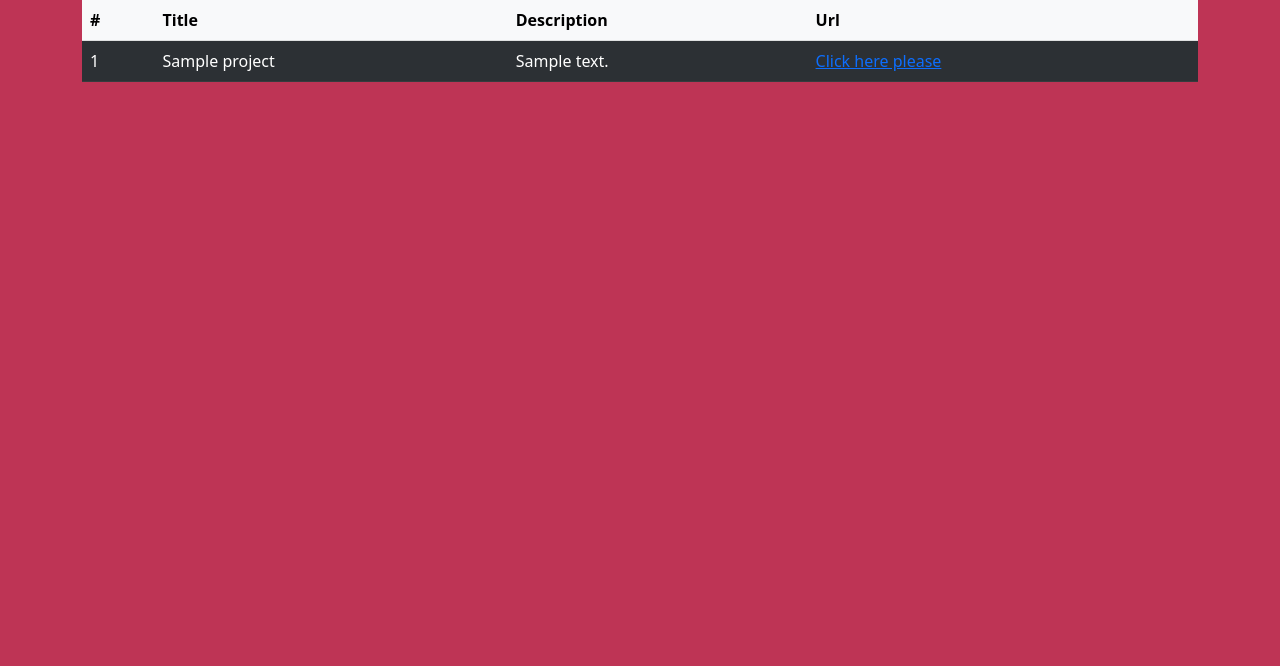
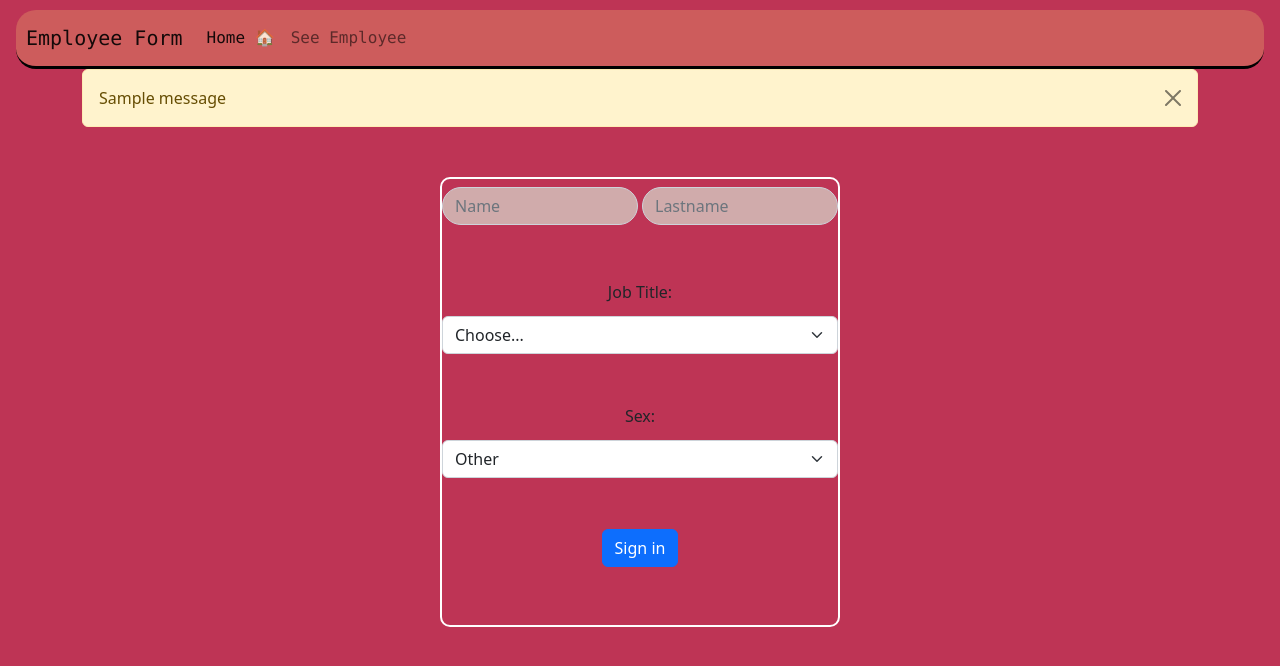
Before and after one commit to SkyDiVe3/employeeForm_Graphic-project, a Django app: page / in a window 1280 px wide. Shown: the top 666 px of the page. Run offline with Django 4.2, Linux system fonts and the light colour scheme; tables that the repository leaves empty hold one stand-in row (values such as "Sample post"); one stand-in notice (Sample message) is shown.

Commit message:
Big Commit: Changes On Form
1. Created a Django validated form instead of html, and added styling for it
2. Edited base html, added js scripts to static files that manipulate navigation bar
3. Created form.py where I created Django form inputs and widgets
4. Edited view.py, added Django form to template request, added a validation message

```diff
--- a/employeeForm_Graphic/urls.py
+++ b/employeeForm_Graphic/urls.py
@@ -20,6 +20,6 @@ from formular import views
 
 urlpatterns = [
     path('admin/', admin.site.urls),
-    path('', views.home, name ='home')
-
+    path('', views.home, name ='home'),
+    path('show/', views.showTableDB, name = 'showTableDB'),
 ]
--- /dev/null
+++ b/formular/forms.py
@@ -0,0 +1,55 @@
+from django import forms
+
+class CustomTextInput(forms.TextInput):
+    def __init__(self, placeholder, *args, **kwargs):
+        super().__init__(*args, **kwargs)
+        self.attrs['class'] = 'form-control my-2'  # Add 'form-control' class for styling
+        self.attrs['placeholder'] = placeholder  # Set the placeholder attribute
+        self.attrs['required'] = True  # Set the field as required
+
+class CustomSelect(forms.Select):
+    def __init__(self, *args, **kwargs):
+        super().__init__(*args, **kwargs)
+        self.attrs['class'] = 'form-select my-1'  # Add 'form-select' class for styling
+        self.attrs['required'] = True  # Set the field as required
+
+    def create_option(self, name, value, label, selected, index, subindex=None, attrs=None):
+        """
+        Create an option for the select field.
+
+        This method overrides the base create_option method to add custom
+        functionality. In this case, it sets the 'selected' attribute to
+        the default option, represented by an empty value.
+
+        Args:
+            name (str): The name of the field.
+            value (str): The value of the option.
+            label (str): The display label for the option.
+            selected (bool): Whether the option is selected.
+            index (int): The index of the option.
+            subindex (int): The subindex of the option.
+            attrs (dict): Additional attributes for the option.
+
+        Returns:
+            dict: The option with custom attributes.
+
+        """
+        option = super().create_option(name, value, label, selected, index, subindex=subindex, attrs=attrs)
+        if value == '':
+            option['attrs']['selected'] = 'selected'  # Set the default option as selected
+        return option
+
+class EmployeeForm(forms.Form):
+    firstname = forms.CharField(label='First Name', max_length=30, widget=CustomTextInput(placeholder='Name'))
+    lastname = forms.CharField(label='Last Name', max_length=30, widget=CustomTextInput(placeholder='Lastname'))
+
+    gender = forms.ChoiceField(
+        label='Gender:',
+        choices=[('other', 'Other'), ('male', 'Male'), ('female', 'Female')],
+        widget=CustomSelect()
+    )
+    jobCategories = forms.ChoiceField(
+        label='Job Title:',
+        choices=[('', 'Choose...'),('hr', 'HR'), ('softDev', 'Software Dev'), ('tester', 'Tester')],
+        widget=CustomSelect()
+    )
--- /dev/null
+++ b/formular/static/formular/cs/custom.css
@@ -0,0 +1,63 @@
+body {
+    background-color: #BE3455;
+    margin: 0;
+    padding: 0;
+}
+
+/*Visualisation*/
+/*#show_Table {
+    margin-top: 100px;
+    padding: 0 ;
+
+}*/
+
+.base_Wrap{
+    width: 1920px;
+    height: 1280px;
+
+}
+
+.form_parent{
+    display: flex;
+    width: 400px;
+    height: 450px;
+
+    margin-top: 50px;
+    margin-left: auto;
+    margin-right: auto;
+    text-align: center;
+    border: 2px white solid;
+    border-radius: 10px;
+    background-color: ;
+}
+
+.form-control {
+    background: #D0ABAB;
+    border-radius: 30px;
+
+}
+
+.navbar {
+  margin-top: 10px;
+  background-color: indianred !important;
+  border-bottom: 3px solid black !important;
+  border-radius: 20px;
+  font-family: Consolas;
+
+
+}
+.navbar .navbar-brand{
+    margin-left: 10px;
+
+}
+.navbar .nav-link{
+
+}
+
+.invalid-feedback{
+    color: skyblue;
+}
+
+.valid-feedback{
+    color: darkgray;
+}
--- a/formular/static/formular/custom.css
+++ /dev/null
@@ -1,8 +0,0 @@
-body {
-    background-color: #BE3455;
-}
-#show_Table {
-    margin-top: 0;
-    padding: 0 ;
-
-}
--- /dev/null
+++ b/formular/static/formular/javascript/navCollapse.js
@@ -0,0 +1,5 @@
+$(document).ready(function() {
+        $(".navbar-toggler").click(function() {
+            $(".collapse.navbar-collapse").slideToggle("slow");
+    });
+});
--- /dev/null
+++ b/formular/templates/formular/base.html
@@ -0,0 +1,112 @@
+{% load static%}
+
+    <html xmlns="http://www.w3.org/1999/xhtml">
+        <head>
+            <meta charset="utf-8">
+            <meta name="viewport" content="width=device-width, initial-scale=1">
+
+            <title>{% block title%} Formular{% endblock %}</title>
+
+            <link href="https://cdn.jsdelivr.net/npm/bootstrap@5.2.3/dist/css/bootstrap.min.css" rel="stylesheet" integrity="sha384-rbsA2VBKQhggwzxH7pPCaAqO46MgnOM80zW1RWuH61DGLwZJEdK2Kadq2F9CUG65" crossorigin="anonymous">
+            <!-- Add jqeuery library to the project -->
+            <script src="https://cdnjs.cloudflare.com/ajax/libs/jquery/3.6.0/jquery.min.js"></script>
+            <link rel="stylesheet" href="{% static 'formular/cs/custom.css' %}">
+
+            <!-- Create an animation of oppening and closing navigation bar then the window is small -->
+            <script type="text/javascript" src="{% static 'formular/javascript/navCollapse.js' %}"></script>
+
+
+        </head>
+        <body>
+
+            <nav class="navbar navbar-expand-lg navbar-light bg-light mx-3">
+                <!--
+            In url function we provide url name for from
+            the file with url's path we need. [.\employeeForm_Graphic\urls.py]
+        -->
+                <a class="navbar-brand" href="{% url 'home' %}">Employee Form</a>
+                <button class="navbar-toggler" type="button" data-toggle="collapse" data-target="#navbarSupportedContent" aria-controls="navbarSupportedContent" aria-expanded="false" aria-label="Toggle navigation">
+                    <span class="navbar-toggler-icon"></span>
+                </button>
+
+                <div class="collapse navbar-collapse" id="navbarSupportedContent">
+                    <div class="navbar-nav">
+                        <a class="nav-item nav-link" href="{% url 'home' %}">Home </a>
+                        <a class="nav-item nav-link" href="{%url 'showTableDB'%}">See Employee</a>
+
+                    </div>
+                </div>
+            </nav>
+
+            <div class="container">
+                <!-- This for will loop through entire message hash and will display them  -->
+                {% if messages %}
+                {% for message in messages %}
+
+                <div class="alert alert-warning alert-dismissible fade show" role="alert">
+                    {{ message }}
+                    <button type="button" class="btn-close" data-bs-dismiss="alert" aria-label="Close"></button>
+                </div>
+
+                {% endfor %}
+                {% endif %}
+
+
+                {% block content %}
+                <!-- Here will be displayed html pages  -->
+                {% endblock content %}
+            </div>
+
+
+            <script src="https://cdn.jsdelivr.net/npm/bootstrap@5.2.3/dist/js/bootstrap.bundle.min.js" integrity="sha384-kenU1KFdBIe4zVF0s0G1M5b4hcpxyD9F7jL+jjXkk+Q2h455rYXK/7HAuoJl+0I4" crossorigin="anonymous"></script>
+
+            <!-- Achieve dynamic highlighting of the current page in the navigation bar -->
+            <script type="text/javascript" >
+                document.addEventListener('DOMContentLoaded', function() {
+                    // Get the current path
+                    var path = window.location.pathname;
+                    console.log("Test")
+                    // Define the emoji representation for each link
+                    var emojiMap = {
+                        '{% url 'home' %}': '🏠',  // Home emoji
+                        '{% url 'showTableDB' %}': '👀',  // See Employee emoji
+                        // Add more URLs and corresponding emoji representations here
+                    };
+
+                    // Get all navigation links
+                    var navLinks = document.querySelectorAll('.navbar-nav .nav-link');
+
+                    // Loop through each navigation link
+                    for (var i = 0; i < navLinks.length; i++) {
+                        var link = navLinks[i];
+
+                        // Check if the link's href matches the current path
+                        if (link.getAttribute('href') === path) {
+                            link.classList.add('active');
+
+                            // Create the <span class="sr-only"></span> element
+                            var span = document.createElement('span');
+                            span.classList.add('sr-only');
+
+
+                            // Append the <span> element to the link
+                            link.appendChild(span);
+
+                            // Get the emoji representation for the link
+                            var emoji = emojiMap[link.getAttribute('href')];
+
+                            // Create the <span> element for the emoji
+                            var emojiSpan = document.createElement('span');
+                            emojiSpan.classList.add('emoji');
+                            emojiSpan.textContent = emoji;
+
+                            // Insert the emoji span before the <span class="sr-only">(current)</span>
+                            span.parentNode.insertBefore(emojiSpan, span);
+                        }
+                    }
+                });
+            </script>
+
+        </body>
+
+    </html>
--- a/formular/templates/formular/home.html
+++ b/formular/templates/formular/home.html
@@ -1,44 +1,70 @@
-   {%load static%}
-    <!DOCTYPE html>
-    <html>
-    <head>
-	    <meta charset="utf-8">
-	    <meta name="viewport" content="width=device-width, initial-scale=1">
-	    <link href="https://cdn.jsdelivr.net/npm/bootstrap@5.2.3/dist/css/bootstrap.min.css" rel="stylesheet" integrity="sha384-rbsA2VBKQhggwzxH7pPCaAqO46MgnOM80zW1RWuH61DGLwZJEdK2Kadq2F9CUG65" crossorigin="anonymous">
-        <link rel="stylesheet" href="{% static 'formular/custom.css' %}"  >
+    {% extends 'formular/base.html' %}
+    {% block content%}
+    {% load static %}
 
-        <title>{%block title%} Formular {%endblock%}</title>
-    </head>
-    <body>
 
-        <div class="container h-820 w-1440">
-            <div id="show_Table"class="mx-auto h-300 w-450">
+    <div class="form_parent">
 
-                <table class="table table-dark table-striped">
-                    <thead class="table-light">
-                        <tr>
-                            <th scope="col">#</th>
-                            <th scope="col">Title</th>
-                            <th scope="col">Description</th>
-                            <th scope="col">Url</th>
-                        </tr>
-                    </thead>
-                    <tbody>
+        <form class="row g-1 needs-validation {% if form.errors %}was-validated{% endif %}" name="employee_form" method="POST" novalidate>
 
-                        {%for number,project in projects%}
-                        <tr>
-                            <td scope="row">{{number}}</td>
-                            <td>{{project.title}}</td>
-                            <td>{{project.description}}</td>
-                            <td><a href="{{project.url}}">Click here please</a></td>
-                        </tr>
-                        {%endfor%}
-                    </tbody>
-                </table>
+            <!-- This block validates the security -->
+            {% csrf_token %}
+
+             <div class="col-md-6 ">
+
+                {{form.firstname}}
+
+                <div class="valid-feedback">
+                    Nice name ;)
+                </div>
+                <div class="invalid-feedback">
+                    Please insert ur name
+                </div>
+            </div>
+            <div class="col-md-6 ">
+
+                {{form.lastname}}
+
+
+                <div class="valid-feedback">
+                    Lastname is a must have!
+                </div>
+                <div class="invalid-feedback">
+                    Please insert ur lastname
+                </div>
+            </div>
+
+            <div class="col-md-12">
+                <label class="form-label" for="form.jobCategories.id_for_label">Job Title:</label>
+                <br>
+                {{form.jobCategories}}
+                <div class="valid-feedback">
+                    Job title selected.
+                </div>
+                <div class="invalid-feedback">
+                    Please select a job title.
+                </div>
 
             </div>
-        </div>
 
-            <script src="https://cdn.jsdelivr.net/npm/bootstrap@5.2.3/dist/js/bootstrap.bundle.min.js" integrity="sha384-kenU1KFdBIe4zVF0s0G1M5b4hcpxyD9F7jL+jjXkk+Q2h455rYXK/7HAuoJl+0I4" crossorigin="anonymous"></script>
-    </body>
-    </html>
+            <div class="col-md-12 ">
+                <label class="form-label" for="{{form.gender.id_for_label}}">Sex:</label>
+                <br>
+                {{form.gender}}
+                <div class="valid-feedback">
+                    Gender selected.
+                </div>
+                <div class="invalid-feedback">
+                    Please select a gender.
+                </div>
+            </div>
+
+            <!-- {{form}} -->
+            <div class="col-md-12">
+                <button type="submit" class="btn btn-primary" >Sign in</button>
+            </div>
+        </form>
+
+    </div>
+
+    {%endblock content%}
--- a/formular/views.py
+++ b/formular/views.py
@@ -1,9 +1,35 @@
+from sys import setswitchinterval
 from django.shortcuts import render
 from .models import Project
-# Create your views here.
+from django.contrib import messages
+from django.shortcuts import redirect
+
+from .forms import EmployeeForm  # importați formularul corespunzător
 
 def home(request):
+    #Initialized a variable that stores all data from imported model
+
+    if request.method == 'POST' :
+        form = EmployeeForm(request.POST)
+        if form.is_valid():  # verificați dacă formularul este valid
+            # Store info from the form
+            # nume = request.POST.get("firstname")
+            # prenume = request.POST.get("lastname")
+
+            nume = form.cleaned_data['firstname']
+            prenume = form.cleaned_data['lastname']
+            gender = form.cleaned_data['gender']
+            jobTitle = form.cleaned_data['jobCategories']
+
+            messages.success(request, ("Added {} {} as {}, Gender = {}").format(nume, prenume, jobTitle, gender))
+            return redirect('home')
+    else:
+        form = EmployeeForm()
+
+    return render(request, '../templates/formular/home.html',{"form": form})
+
+
+def showTableDB(request):
     projects  =  Project.objects.all()
     projects_with_numbers = [(i+1, obj) for i, obj in enumerate(projects)]
-
-    return render(request, '../templates/formular/home.html', {"projects" : projects_with_numbers})
+    return render(request, '../templates/formular/tableVisualization.html', {"projects" : projects_with_numbers})
```
Also changed, not shown: formular/static/formular/javascript/navigation_highlight.js (added, +43 -0 lines), formular/templates/formular/tableVisualization.html (added, +31 -0 lines).
